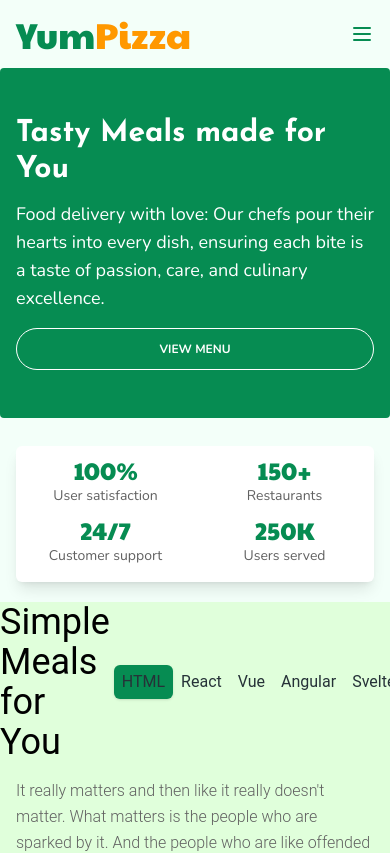
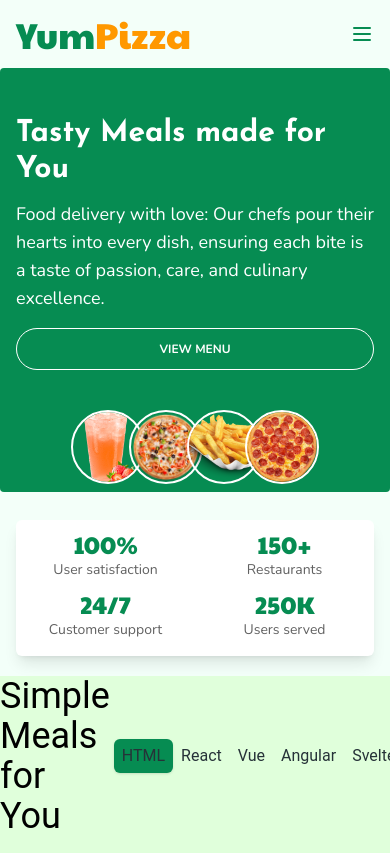
Before and after one commit to EmanuilDemianyuk/Store_template, a React (Create React App) app in the folder app/: page / in a window 390 px wide. Shown: the top 853 px of the page. Built offline with nearby package versions, Linux system fonts and the light colour scheme.

Commit message:
create components: SocialMedia, Location

```diff
--- a/app/src/Page/About.tsx
+++ b/app/src/Page/About.tsx
@@ -1,10 +1,12 @@
 import React from 'react';
 import Quality from '../components/Quality';
+import SocialMedia from '../components/SocialMedia';
 
 export const About = ():JSX.Element => {
   return (
     <>
       <Quality />
+      <SocialMedia />
     </>
   );
 }
--- a/app/src/components/Connection/index.tsx
+++ b/app/src/components/Connection/index.tsx
@@ -1,4 +1,5 @@
 import React from 'react';
+import Location from '../Location';
 import backcontact from '../../assets/img/bg-contact.jpeg';
 
 type Options = {
@@ -65,9 +66,7 @@ function Connection():JSX.Element {
                     </div>
                 </div>
             </div>
-            <div className='h-80 xl:h-96'>
-                <iframe src="https://www.google.com/maps/embed?pb=!1m18!1m12!1m3!1d3043.97833095939!2d-76.85514402483125!3d40.276231564179824!2m3!1f0!2f0!3f0!3m2!1i1024!2i768!4f13.1!3m3!1m2!1s0x89c8c1399564d3df%3A0x4e841d4cd8de396f!2sYum%20Pizza!5e0!3m2!1suk!2sua!4v1696267349512!5m2!1suk!2sua" className='border-0 w-full h-full' loading="lazy" referrerPolicy="no-referrer-when-downgrade"></iframe>
-            </div>
+            <Location />
         </section>
     );
 }
--- a/app/src/components/DefaultTimeline/index.tsx
+++ b/app/src/components/DefaultTimeline/index.tsx
@@ -15,7 +15,7 @@ export function DefaultTimeline():JSX.Element {
           <TimelineItem>
             <TimelineConnector />
             <TimelineHeader className="h-3">
-              <TimelineIcon className="bg-green-700" />
+              <TimelineIcon className="bg-BrandDarkGreen" />
               <Typography variant="h6" className="font-content">
                 Premium Ingredients:
               </Typography>
@@ -29,7 +29,7 @@ export function DefaultTimeline():JSX.Element {
           <TimelineItem>
             <TimelineConnector />
             <TimelineHeader className="h-3">
-              <TimelineIcon className="bg-green-700" />
+              <TimelineIcon className="bg-BrandDarkGreen" />
               <Typography variant="h6" className="font-content">
                 Meticulous Preparation:
               </Typography>
@@ -42,7 +42,7 @@ export function DefaultTimeline():JSX.Element {
           </TimelineItem>
           <TimelineItem>
             <TimelineHeader className="h-3">
-              <TimelineIcon className="bg-green-700" />
+              <TimelineIcon className="bg-BrandDarkGreen" />
               <Typography variant="h6" className="font-content">
                 Crafted Perfection:
               </Typography>
--- /dev/null
+++ b/app/src/components/Location/index.tsx
@@ -0,0 +1,11 @@
+import React from 'react';
+
+function Location():JSX.Element {
+    return (
+        <div className='h-80 xl:h-96'>
+            <iframe src="https://www.google.com/maps/embed?pb=!1m18!1m12!1m3!1d3043.97833095939!2d-76.85514402483125!3d40.276231564179824!2m3!1f0!2f0!3f0!3m2!1i1024!2i768!4f13.1!3m3!1m2!1s0x89c8c1399564d3df%3A0x4e841d4cd8de396f!2sYum%20Pizza!5e0!3m2!1suk!2sua!4v1696267349512!5m2!1suk!2sua" className='border-0 w-full h-full' loading="lazy" referrerPolicy="no-referrer-when-downgrade"></iframe>
+        </div>
+    );
+}
+
+export default Location;
--- /dev/null
+++ b/app/src/components/SocialMedia/index.tsx
@@ -0,0 +1,94 @@
+import React from 'react';
+import { Button } from "@material-tailwind/react";
+import igOne from '../../assets/img/teamone.jpeg';
+import igTwo from '../../assets/img/about-ig-two.jpeg';
+import igThree from '../../assets/img/about-ig-one.jpeg';
+import igFour from '../../assets/img/about-ig-three.jpeg';
+
+function SocialMedia():JSX.Element {
+    return (
+        <section className='container my-0 py-2 md:my-5 max-h-max max-w-screen-xl md:py-10 px-4 lg:px-8 lg:py-5'>
+            <div className='flex flex-wrap justify-between items-center mb-4'>
+                <h3 className='font-header text-3xl mb-3 sm:mb-0'>Tag @yumpizza!</h3>
+                <div className='basis-full sm:basis-auto'>
+                    <Button variant="outlined" className="rounded-full w-full sm:w-auto">
+                        Insta
+                        <i className="fa-solid fa-arrow-right ms-1" style={{color: '#000000'}}></i>
+                    </Button>
+                </div>
+            </div>
+            <div className='flex flex-wrap justify-start'>
+
+                <div className='basis-full sm:basis-1/2 lg:basis-1/4 p-1'>
+                <figure className="relative h-72 md:h-96 w-full">
+                    <img
+                        className="h-full w-full rounded-xl object-cover object-center"
+                        src={igOne}
+                        alt="process"
+                    />
+                    <figcaption className="absolute bottom-4 left-2/4 w-[calc(100%-4rem)] -translate-x-2/4 rounded-xl bg-white/75 py-2 shadow-lg shadow-black/5 saturate-200 backdrop-blur-sm">
+                        <div className='text-center'>
+                            <a href='' className='font-content text-md'>
+                                Pizza in the process
+                            </a>
+                        </div>
+                    </figcaption>
+                </figure>
+                </div>
+
+                <div className='basis-full sm:basis-1/2 lg:basis-1/4 p-1'>
+                <figure className="relative h-72 md:h-96 w-full">
+                    <img
+                        className="h-full w-full rounded-xl object-cover object-center"
+                        src={igTwo}
+                        alt="share in insta"
+                    />
+                    <figcaption className="absolute bottom-4 left-2/4 w-[calc(100%-4rem)] -translate-x-2/4 rounded-xl bg-white/75 py-2 shadow-lg shadow-black/5 saturate-200 backdrop-blur-sm">
+                        <div className='text-center'>
+                            <p className='font-content text-md'>
+                                Take a photo
+                            </p>
+                        </div>
+                    </figcaption>
+                </figure>
+                </div>
+
+                <div className='basis-full sm:basis-1/2 lg:basis-1/4 p-1'>
+                <figure className="relative h-72 md:h-96 w-full">
+                    <img
+                        className="h-full w-full rounded-xl object-cover object-center"
+                        src={igThree}
+                        alt="pizza"
+                    />
+                    <figcaption className="absolute bottom-4 left-2/4 w-[calc(100%-4rem)] -translate-x-2/4 rounded-xl bg-white/75 py-2 shadow-lg shadow-black/5 saturate-200 backdrop-blur-sm">
+                        <div className='text-center'>
+                            <p className='font-content text-md'>
+                                Enjoy
+                            </p>
+                        </div>
+                    </figcaption>
+                </figure>
+                </div>
+
+                <div className='basis-full sm:basis-1/2 lg:basis-1/4 p-1'>
+                <figure className="relative h-72 md:h-96 w-full">
+                    <img
+                        className="h-full w-full rounded-xl object-cover object-center"
+                        src={igFour}
+                        alt="pizza on table"
+                    />
+                    <figcaption className="absolute bottom-4 left-2/4 w-[calc(100%-4rem)] -translate-x-2/4 rounded-xl bg-white/75 py-2 shadow-lg shadow-black/5 saturate-200 backdrop-blur-sm">
+                        <div className='text-center'>
+                            <p className='font-content text-md'>
+                                Share with friends
+                            </p>
+                        </div>
+                    </figcaption>
+                </figure>
+                </div>
+            </div>
+        </section>
+    );
+}
+
+export default SocialMedia;
--- a/app/src/components/Welcome/index.tsx
+++ b/app/src/components/Welcome/index.tsx
@@ -14,7 +14,7 @@ function Welcome():JSX.Element {
     //     backgroundItem: '',
     // }
     return (
-        <section className='container flex justify-center sm:justify-start flex-wrap sm:flex-nowrap text-white rounded bg-BrandDarkGreen mb-5 max-h-max max-w-screen-xl py-2 px-4 lg:px-8 lg:py-4'>
+        <section className='container flex justify-center flex-wrap sm:flex-nowrap text-white rounded bg-BrandDarkGreen mb-5 max-h-max max-w-screen-xl py-2 px-4 lg:px-8 lg:py-4'>
                 <div className='mt-10 mb-10 sm:basis-1/2 md:basis-2/5 md:mt-24 md:mb-24 lg:basis-1/2 lg:mt-24 lg:mb-24'>
                     <h2 className='font-header text-3xl lg:text-5xl mb-3'>
                         Tasty Meals made for You
@@ -26,26 +26,37 @@ function Welcome():JSX.Element {
                         View Menu
                     </Button>
                 </div>
-                {/* <div className='hidden sm:block sm:basis-3/5 lg:basis-1/2 relative'>
-
-                        <div className='hidden md:block md:absolute md:w-32 md:h-32 md:top-10 md:left-10 lg:left-20 rounded-full bg-light-green'>
-                            <img className='w-24 ml-2 mt-2' src={lemonade} alt='lemonade'/>
-                        </div>
-
-                        <div className='absolute top-10 -left-20 w-80 sm:w-72 sm:h-72 sm:top-10 sm:left-12 md:w-56 md:h-56 md:top-0 md:left-60 lg:left-72 rounded-full bg-light-green'>
-                            <img className=' md:w-52 md:ml-2 md:mt-2' src={ponehome} alt='pizza'/>
-                        </div>
-
-                        <div className='hidden md:block md:absolute md:w-40 md:h-40 md:top-44 md:left-20 lg:left-32 rounded-full bg-light-green'>
-                            <img className='w-52 mt-8' src={fries} alt='pizza'/>
-                        </div>
-
-                        <div className='hidden md:block md:absolute md:w-52 md:h-52 md:top-64 md:right-0 lg:-right-5 lg:top-60 rounded-full bg-light-green'>
-                            <img className='w-48 ml-2 mt-2' src={ptwohome} alt='pizza'/>
-                        </div>
-                </div> */}
-                <div className='flex relative basis-1/2 w-full flex-wrap md:basis-3/5'>
-
+                <div className="flex justify-center items-center -space-x-4 sm:hidden">
+                    <Avatar
+                    variant="circular"
+                    alt="user 1"
+                    className="border-2 border-white hover:z-10 focus:z-10"
+                    src={lemonade}
+                    size="xl"
+                    />
+                     <Avatar
+                    variant="circular"
+                    alt="user 1"
+                    className="border-2 border-white hover:z-10 focus:z-10"
+                    src={ponehome}
+                    size="xl"
+                    />
+                     <Avatar
+                    variant="circular"
+                    alt="user 1"
+                    className="border-2 border-white hover:z-10 focus:z-10"
+                    src={fries}
+                    size="xl"
+                    />
+                     <Avatar
+                    variant="circular"
+                    alt="user 1"
+                    className="border-2 border-white hover:z-10 focus:z-10"
+                    src={ptwohome}
+                    size="xl"
+                    />
+                </div>
+                <div className='hidden sm:flex relative basis-1/2 w-full flex-wrap md:basis-3/5'>
                         <div className='flex basis-1/2 justify-center items-center'>
                             <div className='hidden p-2 bg-BrandWrapperGB rounded-full sm:block sm:w-20 sm:h-20 md:w-28 md:h-28 lg:w-32 lg:h-32 overflow-hidden'>
                                 <img className='w-full h-full object-fill' src={lemonade} alt='lemonade'/>
```
